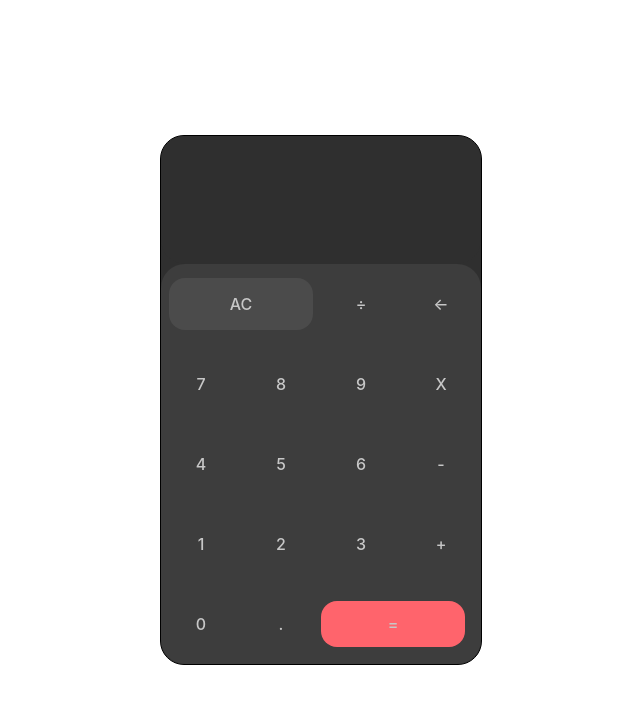
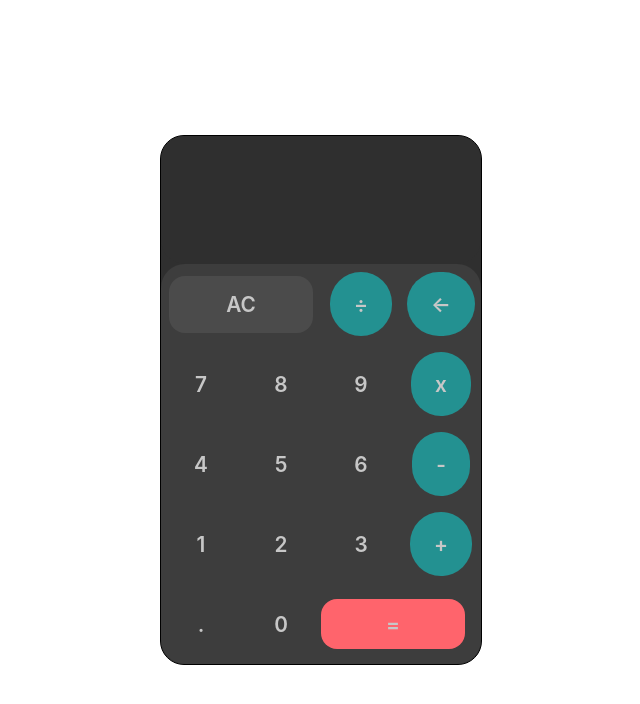
Before and after one commit to pavan-sagar/calculator, a React (Create React App) app: page / in a window 1280 px wide. Shown: the top 704 px of the page, without its empty margins (319-959 px from the left). Built offline with nearby package versions, Linux system fonts and the light colour scheme.

Commit message:
All logic and functionality added

```diff
--- a/src/App.css
+++ b/src/App.css
@@ -4,6 +4,7 @@
   display: flex;
   justify-content: center;
   align-items: center;
+
 }
 
 .calculator {
@@ -12,9 +13,11 @@
   width: 20rem;
   background-color: #2f2f2f;
   height: auto;
+  max-height: 10000rem;
 
   border: 1px solid black;
   border-radius: 1.5rem;
+
 }
 
 .display {
@@ -22,6 +25,12 @@
   min-height: 8rem;
   background-color: #2f2f2f;
   border-radius: 1.5rem;
+  display: flex;
+  justify-content: flex-end;
+  flex-direction: column;
+  font-size: 1.3rem;
+  overflow-wrap: break-word;
+
 }
 
 .numpad {
@@ -36,13 +45,15 @@
   align-items: center;
   background-color: #3d3d3d;
   border-radius: 1.5rem;
+
 }
 
 .btn {
   width: auto;
-
+  padding: 1.2rem 1.5rem;
   color: #c7c7c7;
-  font-weight: 500;
+  font-weight: 600;
+  font-size: 1.3rem;
 }
 
 .btn-ac {
@@ -66,3 +77,22 @@
   padding: 0.8rem 0;
   width: 9rem;
 }
+
+.btn.btn-round {
+  border-radius: 6rem;
+  background-color: rgba(0, 255, 255, 0.432);
+  padding: 1.2rem 1.5rem;
+}
+
+
+.display .formula-display {
+
+  text-align: right;
+  color: white;
+
+}
+.display .input-display {
+  color: white;
+  text-align: right;
+
+}
--- a/src/App.js
+++ b/src/App.js
@@ -3,31 +3,272 @@ import logo from "./logo.svg";
 import "./App.css";
 
 class App extends Component {
+  constructor(props) {
+    super(props);
+
+    this.state = {
+      inputValue: "",
+      formulaDisplayValue: "",
+      indexOfLastOperator: -1,
+      expParserArr: [],
+    };
+    this.btnref = React.createRef();
+
+    this.handleBtnPress = this.handleBtnPress.bind(this);
+    this.calculateOutput = this.calculateOutput.bind(this);
+  }
+
+  handleBtnPress(e) {
+    let num = e.target.innerHTML;
+    let prevInputValue = this.state.inputValue;
+
+    //Clear everything if AC button is pressed
+    if (num == "AC") {
+      this.setState({
+        inputValue: "",
+        formulaDisplayValue: "",
+        expParserArr: [],
+      });
+      return;
+    }
+
+    //Clear formula bar if it already is filled with previous formula
+    if (this.state.formulaDisplayValue.length > 0) {
+      this.setState({ formulaDisplayValue: "" });
+    }
+
+    //Ignore if first character is zero
+    if (num == "0" && prevInputValue.length == 0) {
+      return;
+    }
+
+    //Ignore if first character is an operator symbol other than minus (-)
+    if (["+", "x", "÷", "."].includes(num) && prevInputValue.length == 0) {
+      return;
+    }
+
+    //Make the operator as minus if previous is plus and current is minus or vice versa.
+    if (
+      ["+", "-"].includes(num) &&
+      ["+", "-"].includes(prevInputValue[prevInputValue.length - 1])
+    ) {
+      num = "-";
+      //Delete last operator of previous input value
+      this.setState((state, props) => {
+        return {
+          inputValue: state.inputValue.slice(0, state.inputValue.length - 1),
+        };
+      });
+    } //Ignore if consecutive operator symbols are pressed
+    else if (
+      ["+", "-", "x", "÷", "."].includes(num) &&
+      ["+", "-", "*", "/", "."].includes(
+        prevInputValue[prevInputValue.length - 1]
+      )
+    ) {
+      return;
+    } else {
+      //do nothing
+    }
+
+    //Ignore dot is already a dot is present
+    if (num == "." && prevInputValue.includes(".")) {
+      return;
+    }
+
+    //Change symbol for multiply and divide
+    if (num == "x") {
+      num = "*";
+    } else if (num == "÷") {
+      num = "/";
+    } else {
+      //do nothing
+    }
+
+    // Either add the number to current input value string or remove the latest character if delete button is pressed
+    if (num == "←") {
+      this.setState((state, props) => {
+        return {
+          inputValue: state.inputValue.slice(0, state.inputValue.length - 1),
+        };
+      });
+    } else {
+      this.setState((state, props) => {
+        return { inputValue: state.inputValue + num };
+      });
+    }
+  }
+
+  calculateOutput() {
+    //Split and push numbers and operators to parser Array
+
+    let { inputValue, expParserArr, indexOfLastOperator } = this.state;
+    inputValue.split("").map((item, idx) => {
+      if (("+*/-".includes(item) || idx == inputValue.length - 1) && idx != 0) {
+        //If we reach last character
+        if (idx == inputValue.length - 1) {
+          let itemsToPush = parseInt(
+            inputValue.slice(
+              indexOfLastOperator + 1,
+              idx + 1 // Here we are doing idx+1 so that we can capture the last character also
+            )
+          );
+
+          expParserArr.push(itemsToPush);
+          // We are not pushing the last current item as it is already part of itemsToPush
+
+          indexOfLastOperator = idx;
+        } else {
+          let itemsToPush = parseInt(
+            inputValue.slice(indexOfLastOperator + 1, idx)
+          );
+
+          expParserArr.push(itemsToPush);
+          expParserArr.push(item);
+
+          indexOfLastOperator = idx;
+        }
+      }
+    });
+
+    //console.log(expParserArr);
+
+    //Parse the array
+
+    let i = 0;
+    while (i < expParserArr.length) {
+      if (expParserArr[i] == "*") {
+        expParserArr = [
+          ...expParserArr.slice(0, i - 1),
+          expParserArr[i - 1] * expParserArr[i + 1],
+          ...expParserArr.slice(i + 2),
+        ];
+        // i += 2;
+        continue;
+      }
+
+      if (expParserArr[i] == "/") {
+        expParserArr = [
+          ...expParserArr.slice(0, i - 1),
+          expParserArr[i - 1] / expParserArr[i + 1],
+          ...expParserArr.slice(i + 2),
+        ];
+        continue; // i += 2;
+      }
+
+      i++;
+    }
+
+    i = 0;
+    while (i < expParserArr.length) {
+      if (expParserArr[i] == "+") {
+        expParserArr = [
+          ...expParserArr.slice(0, i - 1),
+          expParserArr[i - 1] + expParserArr[i + 1],
+          ...expParserArr.slice(i + 2),
+        ];
+        continue;
+      }
+
+      if (expParserArr[i] == "-") {
+        expParserArr = [
+          ...expParserArr.slice(0, i - 1),
+          expParserArr[i - 1] - expParserArr[i + 1],
+          ...expParserArr.slice(i + 2),
+        ];
+        continue;
+      }
+      i++;
+    }
+
+    //Show formula and latest answer
+
+    let output =
+      expParserArr[0] % 1 > 0
+        ? String(expParserArr[0].toFixed(4))
+        : String(expParserArr[0]); // Show the decimal points only if needed
+
+    this.setState((state, props) => {
+      return {
+        inputValue: output,
+        formulaDisplayValue: state.inputValue,
+        expParserArr: [],
+        indexOfLastOperator: -1,
+      };
+    });
+  }
+
   render() {
     return (
       <div className="App">
         <div className="calculator">
-          <div className="display"></div>
+          <div className="display">
+            <p className="formula-display">{this.state.formulaDisplayValue}</p>
+            <p className="input-display">{this.state.inputValue}</p>
+          </div>
           <div className="numpad">
-            <div className="btn btn-ac">AC</div>
-            <div className="btn btn-divide">&divide;</div> {/*Divide sign*/}
-            <div className="btn btn-delete">&#8592;</div> {/*Left Arrow/ Delete symbol*/}
-
-            <div className="btn">7</div>
-            <div className="btn">8</div>
-            <div className="btn">9</div>
-            <div className="btn">X</div>
-            <div className="btn">4</div>
-            <div className="btn">5</div>
-            <div className="btn">6</div>
-            <div className="btn">-</div>
-            <div className="btn">1</div>
-            <div className="btn">2</div>
-            <div className="btn">3</div>
-            <div className="btn">+</div>
-            <div className="btn">0</div>
-            <div className="btn">.</div>
-            <div className="btn btn-equal">=</div>
+            <div className="btn btn-ac" onClick={this.handleBtnPress}>
+              AC
+            </div>
+            <div
+              className="btn btn-divide btn-round"
+              onClick={this.handleBtnPress}
+            >
+              &divide;
+            </div>{" "}
+            {/*Divide sign*/}
+            <div
+              className="btn btn-delete btn-round"
+              onClick={this.handleBtnPress}
+            >
+              &#8592;
+            </div>{" "}
+            {/*Left Arrow/ Delete symbol*/}
+            <div className="btn" value="7" onClick={this.handleBtnPress}>
+              7
+            </div>
+            <div className="btn" onClick={this.handleBtnPress}>
+              8
+            </div>
+            <div className="btn" onClick={this.handleBtnPress}>
+              9
+            </div>
+            <div className="btn btn-round" onClick={this.handleBtnPress}>
+              x
+            </div>
+            <div className="btn" onClick={this.handleBtnPress}>
+              4
+            </div>
+            <div className="btn" onClick={this.handleBtnPress}>
+              5
+            </div>
+            <div className="btn" onClick={this.handleBtnPress}>
+              6
+            </div>
+            <div className="btn btn-round" onClick={this.handleBtnPress}>
+              -
+            </div>
+            <div className="btn" onClick={this.handleBtnPress}>
+              1
+            </div>
+            <div className="btn" onClick={this.handleBtnPress}>
+              2
+            </div>
+            <div className="btn" onClick={this.handleBtnPress}>
+              3
+            </div>
+            <div className="btn btn-round" onClick={this.handleBtnPress}>
+              +
+            </div>
+            <div className="btn" onClick={this.handleBtnPress}>
+              .
+            </div>
+            <div className="btn" onClick={this.handleBtnPress}>
+              0
+            </div>
+            <div className="btn btn-equal" onClick={this.calculateOutput}>
+              =
+            </div>
           </div>
         </div>
       </div>
```
